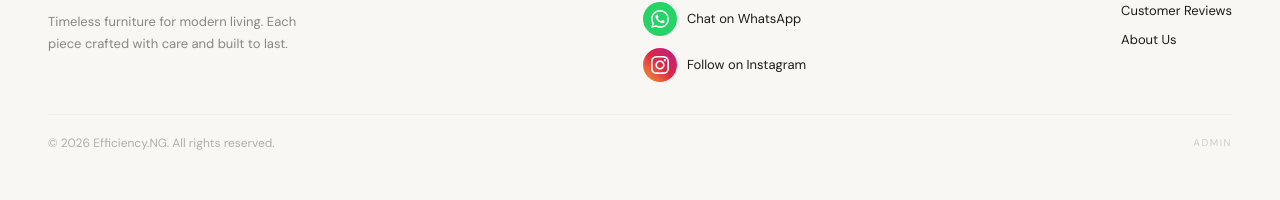
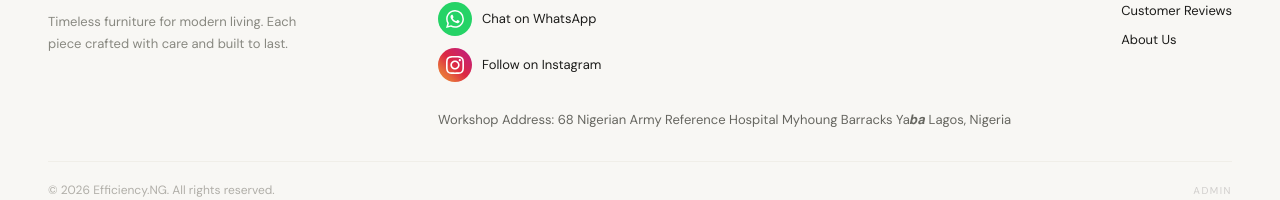
Before and after one commit to Bankole214/efficiency.NG, a React (Vite) app: page / in a window 1280 px wide. Shown: the part 915-1115 px from the top of the page. Before the commit the page ends 1094 px from the top, so only its background shows below. Built offline with nearby package versions, Linux system fonts and the light colour scheme; no server answers; the database is empty.

Commit message:
Add workshop address to footer

```diff
--- a/src/components/Footer.jsx
+++ b/src/components/Footer.jsx
@@ -132,6 +132,17 @@ export default function Footer({ onAdminClick, onReviewClick, onAboutClick }) {
               </span>
               Follow on Instagram
             </a>
+
+            {/* Workshop Address */}
+            <p
+              style={{
+                fontSize: 13,
+                color: "#666660",
+                lineHeight: 1.5,
+                marginTop: 16,
+              }}>
+              Workshop Address: 68 Nigerian Army Reference Hospital Myhoung Barracks Ya𝒃𝒂 Lagos, Nigeria
+            </p>
           </div>
         </div>
 
```
